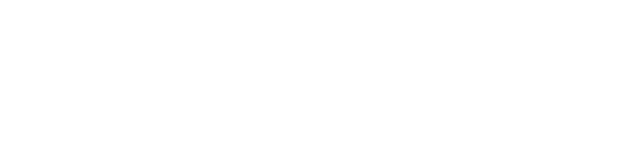
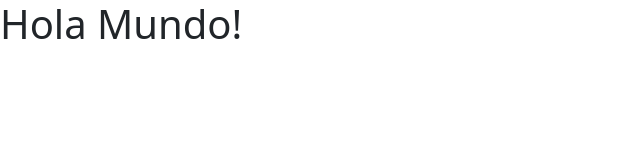
Before and after one commit to Elmerex/prueba2, a plain HTML site: page index.html in a window 1280 px wide. Shown: the whole page, without its empty margins (0-640 px from the left). Drawn offline with nearby package versions, Linux system fonts and the light colour scheme.

Commit message:
Prueba 2.1

```diff
--- a/index.html
+++ b/index.html
@@ -10,7 +10,7 @@
     <title>Document</title>
 </head>
 <body>
-
+    <h1>Hola Mundo!</h1>
 
 
 
```
